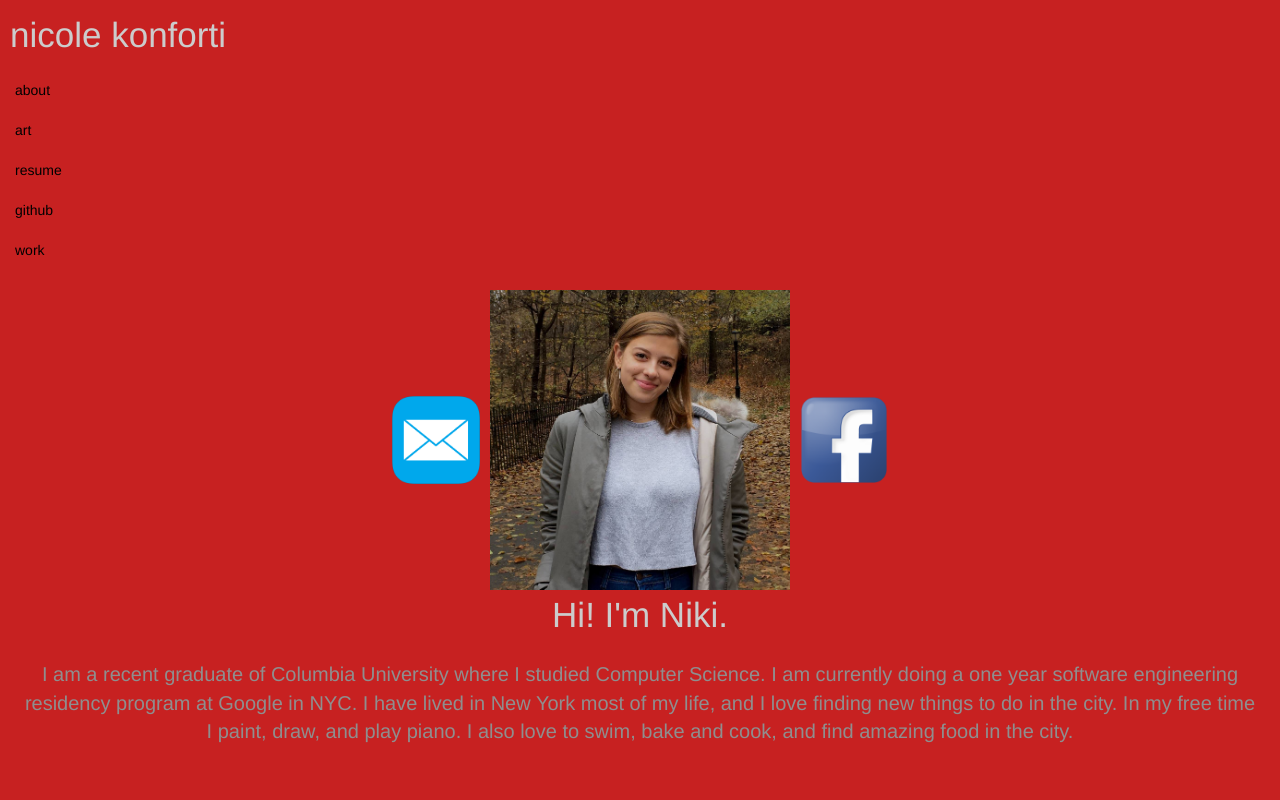
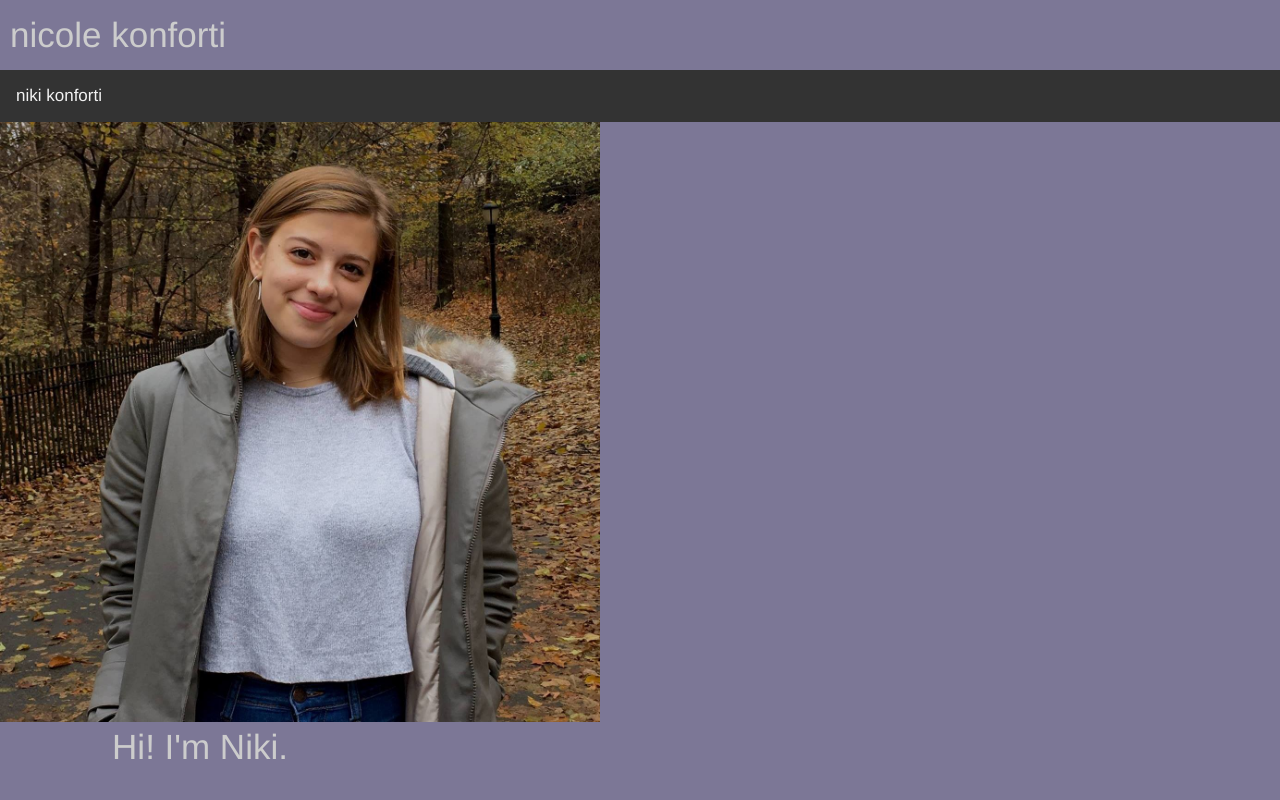
Before and after one commit to nikikonforti/nikikonforti.github.io, a plain HTML site: page index.html in a window 1280 px wide. Shown: the top 800 px of the page. Drawn offline with nearby package versions, Linux system fonts and the light colour scheme.

Commit message:
initial redesign

```diff
--- a/index.html
+++ b/index.html
@@ -24,34 +24,55 @@
 </head>
 
 <style>
+.topnav {
+  overflow: hidden;
+  background-color: #333;
+}
+.topnav a {
+  float: left;
+  color: #f2f2f2;
+  text-align: center;
+  padding: 14px 16px;
+  text-decoration: none;
+  font-size: 17px;
+}
+.topnav a:hover {
+  color: black;
+  cursor: grab;
+}
 .title{
   font-size: 35px;
   color: #cccccc;
   margin:10px;
 }
 body{
-  background-color: rgb(199, 33, 33);
+  background-color: rgb(124, 119, 150);
 }
 a{
   color: black;
 }
 .nav{
   list-style-type: none;
+  text-align: right;
 }
 .header{
   font-size: 35px;
   color: #cccccc;
   text-align: center;
+  width: 400px;
+  height: 600px;
 }
 .aboutme{
   text-align: center;
   color: rgb(143, 142, 142);
+  width: 400px;
+  height: 600px;
   margin: 20px;
   font-size: 20px;
 }
 #me{
-  height: 300px;
-  width: 300px;
+  height: 600px;
+  width: 600px;
   border: 10px;
 }
 #mail{
@@ -66,6 +87,14 @@ a{
 
 <body>
     <div class="title"> nicole konforti</div>
+    <div class="topnav">
+      <a class="name"> niki konforti </a>
+    </div>
+    <div>
+      <img id = "me" src="content/nikiphoto.jpg">
+      <div class="header"> Hi! I'm Niki. </div>
+      <div class="aboutme"> I am a recent graduate of Columbia University where I studied Computer Science. I am currently doing a one year software engineering residency program at Google in NYC. I have lived in New York most of my life, and I love finding new things to do in the city. In my free time I paint, draw, and play piano. I also love to swim, bake and cook, and find amazing food in the city.</div>
+    </div>
     <ul class = "nav">
         <li><a href="http://www.nikikonforti.com">about</a></li>
         <li><a href="templates/art.html">art</a></li>
@@ -74,14 +103,15 @@ a{
 	      <li><a href="templates/work.html">work</a></li>
     </ul>
     <br>
-    <center><div id="icons">
+    <!-- <center><div id="icons">
         <a href="mailto:nfk2107@columbia.edu"><img id="mail" src="content/mailicon.png"></a>
         <img id = "me" src="content/nikiphoto.jpg">
         <a href="https://www.facebook.com/niki.konforti" target="_blank"><img id="github" src="content/facebook.ico"></a><br>
 
-    </div></center>
-    <div class="header"> Hi! I'm Niki. </div>
-    <div class="aboutme"> I am a recent graduate of Columbia University where I studied Computer Science. I am currently doing a one year software engineering residency program at Google in NYC. I have lived in New York most of my life, and I love finding new things to do in the city. In my free time I paint, draw, and play piano. I also love to swim, bake and cook, and find amazing food in the city.</div>
+    </div></center> -->
+    <!-- <div class="header"> Hi! I'm Niki. </div>
+    <div class="aboutme"> I am a recent graduate of Columbia University where I studied Computer Science. I am currently doing a one year software engineering residency program at Google in NYC. I have lived in New York most of my life, and I love finding new things to do in the city. In my free time I paint, draw, and play piano. I also love to swim, bake and cook, and find amazing food in the city.</div> -->
+
 <body>
 
 </body>
```
